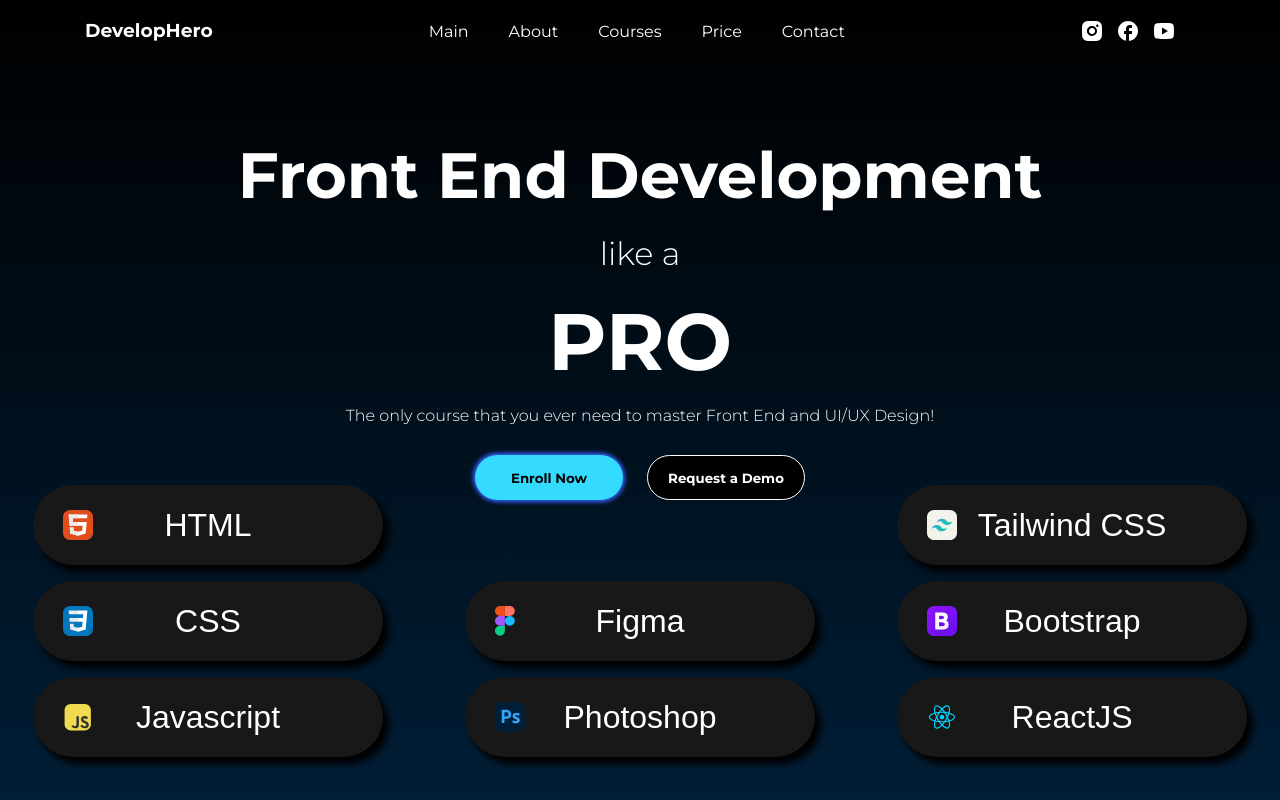
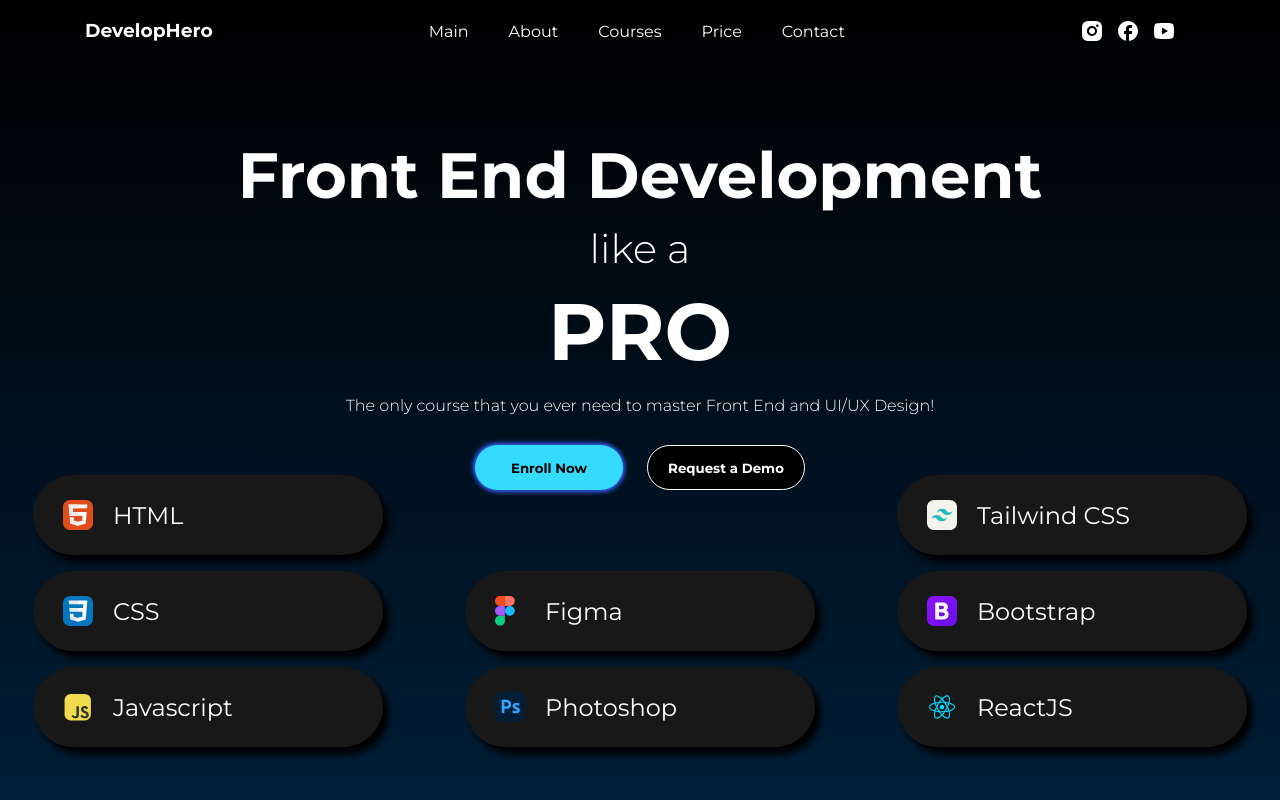
Before and after one commit to its-raghu/Cover-Page-HTML-CSS, a plain HTML site: page index.html in a window 1280 px wide. Drawn offline with Linux system fonts and the light colour scheme.

Commit message:
FINAL COMMIT

```diff
--- a/index.html
+++ b/index.html
@@ -47,14 +47,14 @@
             <button class="button-2">Request a Demo</button>
         </div>
             <div class="grid-container">
-                <button class="button-3"><img src="./assets/skill-icons_html.svg" alt="html svg" height="30px">HTML</button>
-                <button class="button-4"><img src="./assets/skill-icons_tailwindcss-light.svg" alt="tailwind svg" height="30px">Tailwind CSS</button>
-                <button class="button-5"><img src="./assets/skill-icons_css.svg" alt="css svg" height="30px">CSS</button>
-                <button class="button-6"><img src="./assets/Group 12.svg" alt="figma svg" height="30px">Figma</button>
-                <button class="button-7"><img src="./assets/skill-icons_bootstrap.svg" alt="bootstrap svg" height="30px">Bootstrap</button>
-                <button class="button-8"><img src="./assets/skill-icons_javascript.svg" alt="javascript svg" height="30px">Javascript</button>
-                <button class="button-9"><img src="./assets/Group.svg" alt="photoshop svg" height="30px">Photoshop</button>
-                <button class="button-10"><img src="./assets/vscode-icons_file-type-reactjs.svg" alt="reactjs svg" height="30px">ReactJS</button>
+                <button class="button-3 card"><img src="./assets/skill-icons_html.svg" alt="html svg" height="30px">HTML</button>
+                <button class="button-4 card"><img src="./assets/skill-icons_tailwindcss-light.svg" alt="tailwind svg" height="30px">Tailwind CSS</button>
+                <button class="button-5 card"><img src="./assets/skill-icons_css.svg" alt="css svg" height="30px">CSS</button>
+                <button class="button-6 card"><img src="./assets/Group 12.svg" alt="figma svg" height="30px">Figma</button>
+                <button class="button-7 card"><img src="./assets/skill-icons_bootstrap.svg" alt="bootstrap svg" height="30px">Bootstrap</button>
+                <button class="button-8 card"><img src="./assets/skill-icons_javascript.svg" alt="javascript svg" height="30px">Javascript</button>
+                <button class="button-9 card"><img src="./assets/Group.svg" alt="photoshop svg" height="30px">Photoshop</button>
+                <button class="button-10 card"><img src="./assets/vscode-icons_file-type-reactjs.svg" alt="reactjs svg" height="30px">ReactJS</button>
             </div>
 
     </section>
--- a/styles.css
+++ b/styles.css
@@ -1,4 +1,4 @@
-@import url('https://fonts.googleapis.com/css2?family=Montserrat:wght@300;400;600;700&display=swap');
+@import url('https://fonts.googleapis.com/css2?family=Montserrat:wght@100;200;300;400;600;700&display=swap');
 
 /* body */
 
@@ -42,9 +42,9 @@
     margin-top: 70px;
 }
 h4{
-    margin: 20px;
+    margin: 10px;
     font-weight: 300;
-    font-size: 2rem;
+    font-size: 2.5rem;
 }
 h1{
     margin: 0;
@@ -88,6 +88,7 @@
     display: grid;
     gap: 1rem;
     grid-template-columns: 1fr 1fr 1fr;
+    grid-template-rows: 1fr 1fr 1fr;
     place-items: center;
     position: relative;
     top: -15px;
@@ -95,10 +96,22 @@
 .button-4{
     grid-column-start: 3;
 }
-.button-3{
+.grid-container button{
+    font-size: 1.5rem;
+    box-shadow: 6px 7px 7px black;
+}
+.grid-container button img{
+    position: absolute;
+    top: 25px;
+    left: 30px;
+}
+.card{
+    text-align: left;
+    font-family: 'Montserrat';
+    font-weight: 400;
+    padding-left: 80px;
     background-color: #181818;
     color: white;
-    padding: 10px;
     width: 350px;
     height: 80px;
     box-shadow: 0 0px;
@@ -107,97 +120,3 @@
     border: none;
     position: relative;
 }
-.button-4{
-    background-color: #181818;
-    color: white;
-    padding: 10px;
-    width: 350px;
-    height: 80px;
-    box-shadow: 0 0px;
-    border-radius: 50px;
-    outline: none;
-    border: none;
-    position: relative;
-}
-.button-5{
-    background-color: #181818;
-    color: white;
-    padding: 10px;
-    width: 350px;
-    height: 80px;
-    box-shadow: 0 0px;
-    border-radius: 50px;
-    outline: none;
-    border: none;
-    position: relative;
-}
-.button-6{
-    background-color: #181818;
-    color: white;
-    padding: 10px;
-    width: 350px;
-    height: 80px;
-    box-shadow: 0 0px;
-    border-radius: 50px;
-    outline: none;
-    border: none;
-    position: relative;
-}
-.button-7{
-    background-color: #181818;
-    color: white;
-    padding: 10px;
-    width: 350px;
-    height: 80px;
-    box-shadow: 0 0px;
-    border-radius: 50px;
-    outline: none;
-    border: none;
-    position: relative;
-}
-.button-8{
-    background-color: #181818;
-    color: white;
-    padding: 10px;
-    width: 350px;
-    height: 80px;
-    box-shadow: 0 0px;
-    border-radius: 50px;
-    outline: none;
-    border: none;
-    position: relative;
-}
-.button-9{
-    background-color: #181818;
-    color: white;
-    padding: 10px;
-    width: 350px;
-    height: 80px;
-    box-shadow: 0 0px;
-    border-radius: 50px;
-    outline: none;
-    border: none;
-    position: relative;
-}
-.button-10{
-    background-color: #181818;
-    color: white;
-    padding: 10px;
-    width: 350px;
-    height: 80px;
-    box-shadow: 0 0px;
-    border-radius: 50px;
-    outline: none;
-    border: none;
-    position: relative;
-}
-.grid-container button{
-    font-weight: 400;
-    font-size: 2rem;
-    box-shadow: 6px 7px 7px black;
-}
-.grid-container button img{
-    position: absolute;
-    top: 25px;
-    left: 30px;
-}
```
